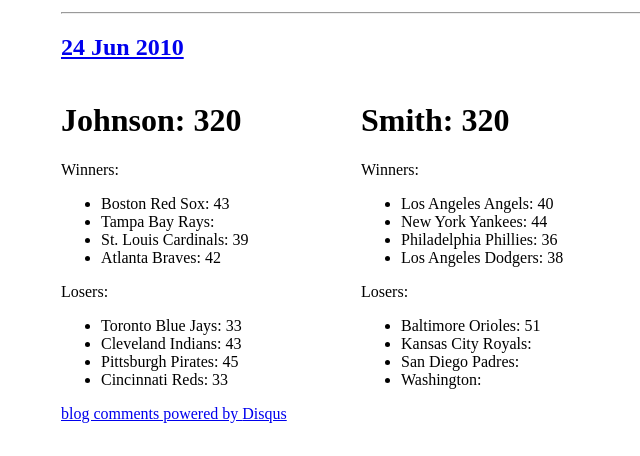
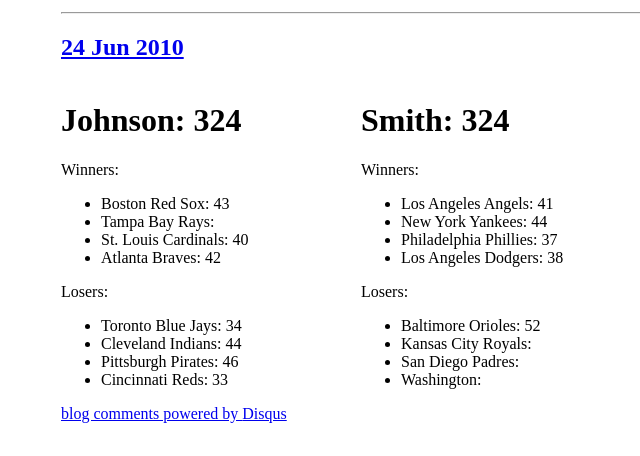
Before and after one commit to travisj/thebet, a Jekyll site: the page built from _posts/2010-06-24-Results.markdown, in a window 1280 px wide. Shown: the part 247-703 px from the top of the page, without its empty margins (279-919 px from the left). Built offline with Jekyll 4.4.1, drawn with Linux system fonts in a browser that asks for light colours; nearby versions of some CDN libraries; Markdown is read by kramdown in place of the engine named in the settings; comment, search, counter and statistics services are not loaded.

Commit message:
adding todays results

```diff
--- a/_posts/2010-06-24-Results.markdown
+++ b/_posts/2010-06-24-Results.markdown
@@ -1,21 +1,21 @@
 ---
 layout: post
-johnson: 320
-smith: 320
-tor: 33
-cle: 43
+johnson: 324
+smith: 324
+tor: 34
+cle: 44
 bos: 43
 tb: 42
-pit: 45
+pit: 46
 cin: 33
-stl: 39
+stl: 40
 atl: 42
-bal: 51
+bal: 52
 kc: 43
 nyy: 44
-laa: 40
+laa: 41
 sd: 29
-wsh: 39
-phi: 36
+wsh: 40
+phi: 37
 lad: 38
 ---
```
